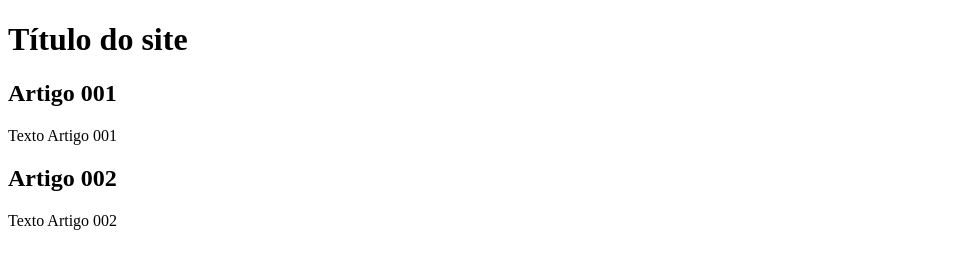
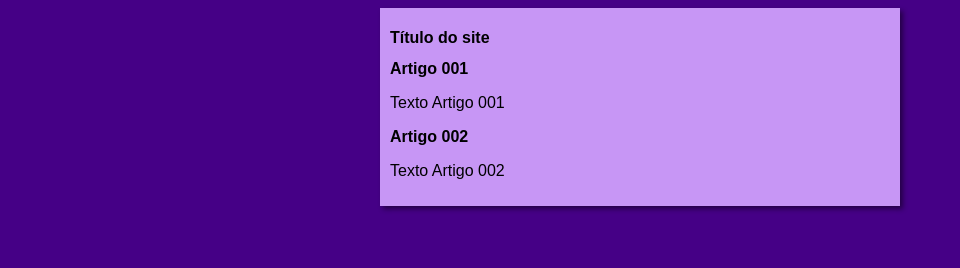
Before and after one commit to anajulialeite/projeto-site, a plain HTML site: page index.html in a window 1280 px wide. Shown: the whole page, without its empty margins (0-960 px from the left). Drawn offline with Linux system fonts and the light colour scheme.

Commit message:
iniciei o designe

```diff
--- /dev/null
+++ b/estilos/style.css
@@ -0,0 +1,16 @@
+* {
+    font-family: Arial, Helvetica, sans-serif;
+    font-size: 16px;
+}
+
+body {
+    background-color: rgb(69, 0, 134);
+}
+
+main {
+    background-color: rgb(199, 150, 245);
+    width: 500px;
+    margin: auto;
+    padding: 10px;
+    box-shadow: 3px 3px 5px rgba(0, 0, 0, 0.473);
+}
--- a/index.html
+++ b/index.html
@@ -4,6 +4,7 @@
     <meta charset="UTF-8">
     <meta name="viewport" content="width=device-width, initial-scale=1.0">
     <title>Título do site</title>
+    <link rel="stylesheet" href="estilos/style.css">
 </head>
 <body>
     <main>
```
